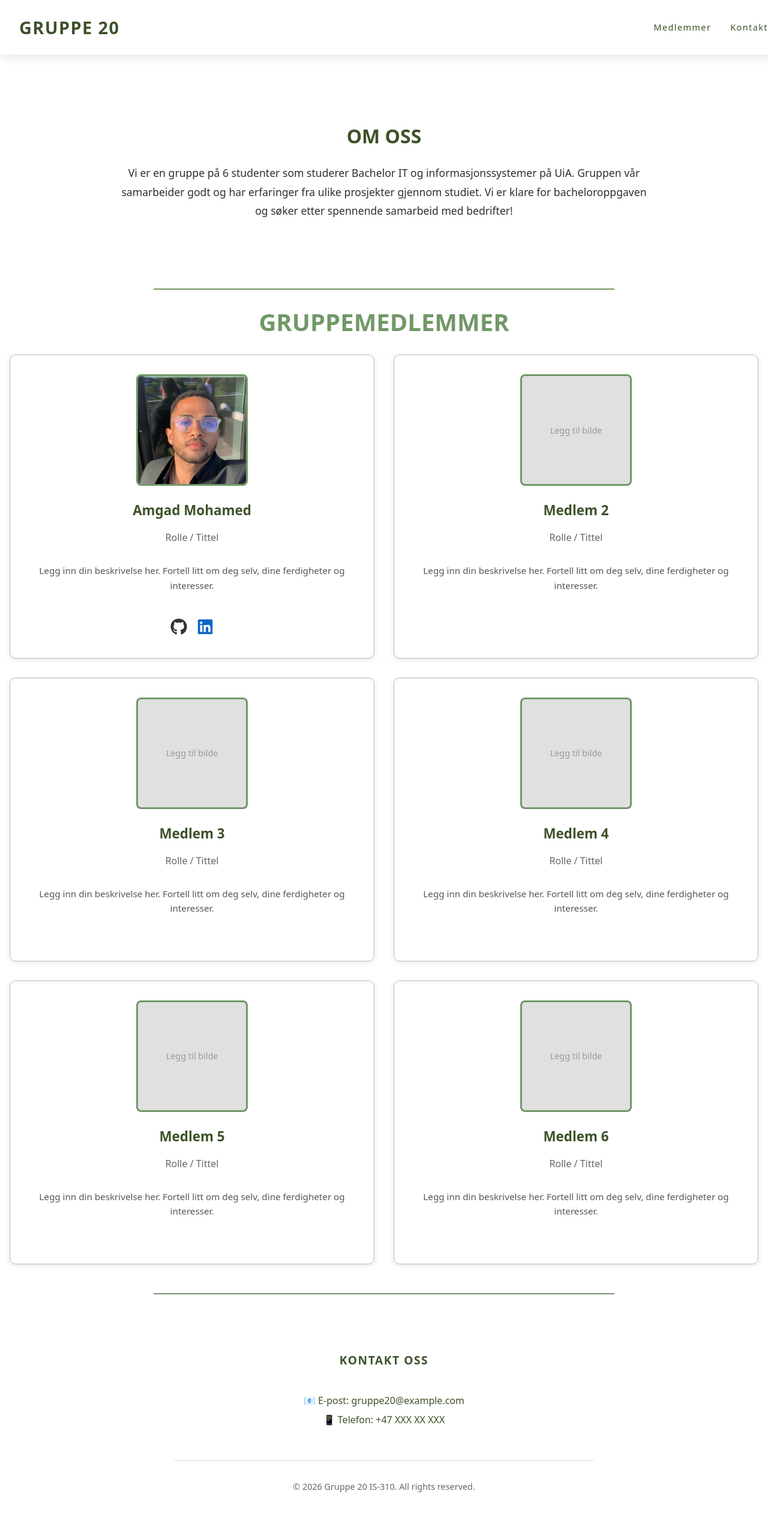
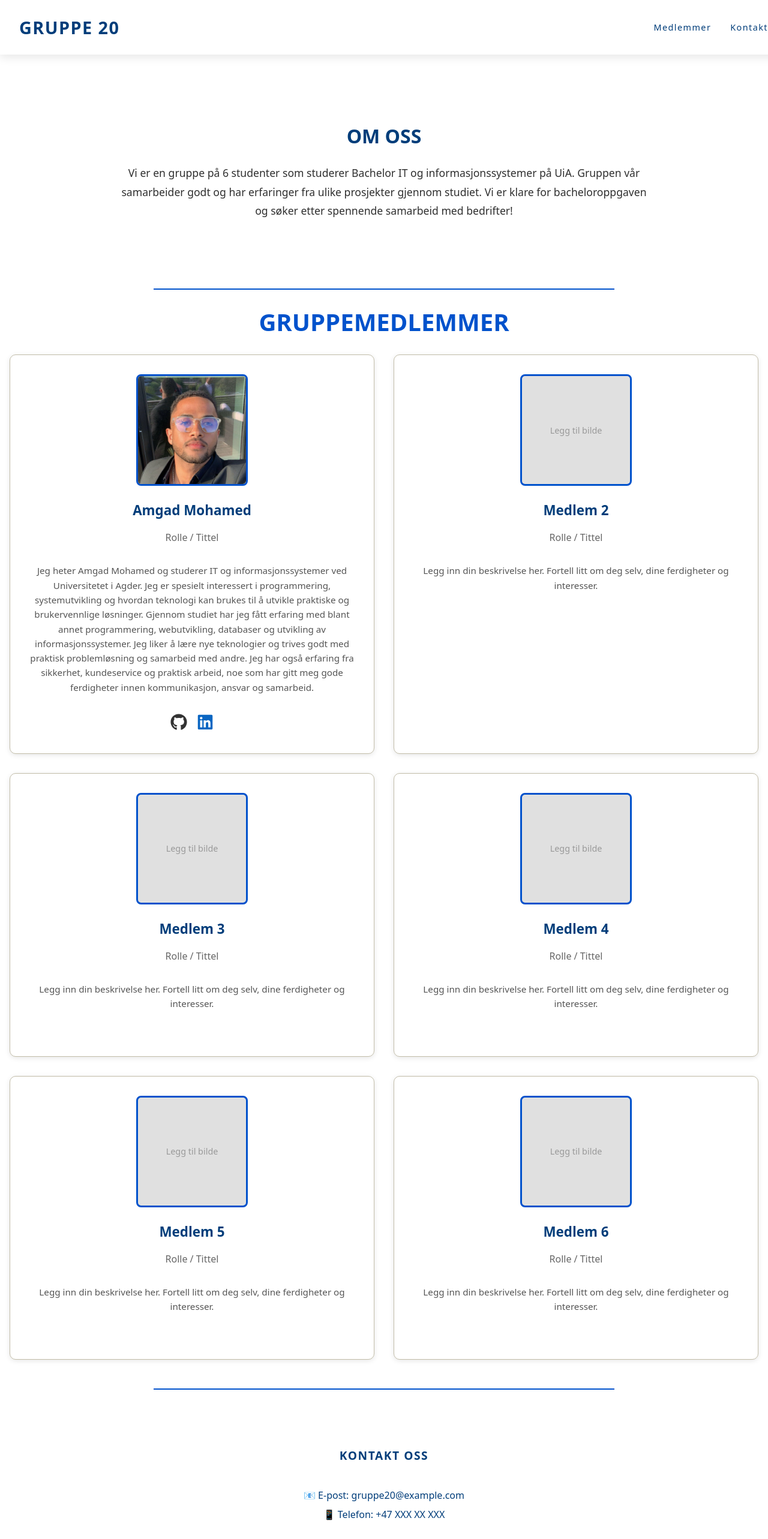
Before and after one commit to amged002/Gruppe20-IS-310, a React (Vite) app: page / in a window 1280 px wide. Shown: the top 2566 px of the page at 60% size. Before the commit the page ends 2536 px from the top, so only its background shows below. Built offline with nearby package versions, Linux system fonts and the light colour scheme.

Commit message:
la inn Amgad sin beskrivelse + endret farget

```diff
--- a/src/App.tsx
+++ b/src/App.tsx
@@ -13,7 +13,7 @@ export default function App() {
                     top: 0,
                     width: '100%',
                     background: '#ffffff',
-          color: '#3d5229',
+                    color: '#003d7a',
                     padding: '1.5rem 2rem',
                     textAlign: 'left',
                     fontSize: '1.8rem',
@@ -28,10 +28,10 @@ export default function App() {
             >
                 <span>GRUPPE 20</span>
                 <nav style={{ display: 'flex', gap: '2rem', fontSize: '0.9rem' }}>
-          <a href="#members" style={{ color: '#3d5229', textDecoration: 'none' }}>
+                    <a href="#members" style={{ color: '#003d7a', textDecoration: 'none' }}>
                         Medlemmer
                     </a>
-          <a href="#contact" style={{ color: '#3d5229', textDecoration: 'none' }}>
+                    <a href="#contact" style={{ color: '#003d7a', textDecoration: 'none' }}>
                         Kontakt oss
                     </a>
                 </nav>
@@ -53,7 +53,7 @@ export default function App() {
                         lineHeight: '1.8',
                     }}
                 >
-          <h2 style={{ color: '#3d5229', fontSize: '2rem', marginBottom: '1rem' }}>OM OSS</h2>
+                    <h2 style={{ color: '#003d7a', fontSize: '2rem', marginBottom: '1rem' }}>OM OSS</h2>
                     <p>
                         Vi er en gruppe på 6 studenter som studerer Bachelor IT og informasjonssystemer på UiA.
                         Gruppen vår samarbeider godt og har erfaringer fra ulike prosjekter gjennom studiet.
@@ -66,7 +66,7 @@ export default function App() {
                     style={{
                         width: '60%',
                         height: '2px',
-            backgroundColor: '#719867',
+                        backgroundColor: '#0052cc',
                         margin: '2rem auto',
                     }}
                 ></div>
@@ -77,7 +77,7 @@ export default function App() {
                         id="members"
                         style={{
                             textAlign: 'center',
-              color: '#719867ff',
+                            color: '#0052cc',
                             marginBottom: '2rem',
                             fontSize: '2.5rem',
                         }}
@@ -120,7 +120,7 @@ export default function App() {
                                             height: '180px',
                                             objectFit: 'cover',
                                             borderRadius: '8px',
-                      border: '3px solid #719867ff',
+                                            border: '3px solid #0052cc',
                                             marginBottom: '1rem',
                                         }}
                                     />
@@ -130,7 +130,7 @@ export default function App() {
                                             width: '180px',
                                             height: '180px',
                                             borderRadius: '8px',
-                      border: '3px solid #719867ff',
+                                            border: '3px solid #0052cc',
                                             marginBottom: '1rem',
                                             backgroundColor: '#e0e0e0',
                                             display: 'flex',
@@ -149,7 +149,7 @@ export default function App() {
                                     style={{
                                         fontSize: '1.4rem',
                                         margin: '0.5rem 0',
-                    color: '#3d5229',
+                                        color: '#003d7a',
                                     }}
                                 >
                                     {profile.name}
@@ -201,7 +201,7 @@ export default function App() {
                 style={{
                     width: '60%',
                     height: '2px',
-          backgroundColor: '#719867',
+                    backgroundColor: '#0052cc',
                     margin: '3rem auto',
                 }}
             ></div>
@@ -213,7 +213,7 @@ export default function App() {
                         style={{
                             fontSize: '1.2rem',
                             fontWeight: 'bold',
-              color: '#3d5229',
+                            color: '#003d7a',
                             marginBottom: '2rem',
                             textTransform: 'uppercase',
                             letterSpacing: '0.08em',
@@ -227,7 +227,7 @@ export default function App() {
                             display: 'flex',
                             flexDirection: 'column',
                             gap: '1rem',
-              color: '#3d5229',
+                            color: '#003d7a',
                             fontSize: '1rem',
                             marginBottom: '3rem',
                             textAlign: 'center',
--- a/src/utils/profiles.ts
+++ b/src/utils/profiles.ts
@@ -11,7 +11,13 @@ export const profiles: Profile[] = [
   {
     name: 'Amgad Mohamed',
     role: 'Rolle / Tittel',
-    description: 'Legg inn din beskrivelse her. Fortell litt om deg selv, dine ferdigheter og interesser.',
+    description: '\n' +
+        '\n' +
+        'Jeg heter Amgad Mohamed og studerer IT og informasjonssystemer ved Universitetet i Agder. Jeg er spesielt interessert i programmering, systemutvikling og hvordan teknologi kan brukes til å utvikle praktiske og brukervennlige løsninger.\n' +
+        '\n' +
+        'Gjennom studiet har jeg fått erfaring med blant annet programmering, webutvikling, databaser og utvikling av informasjonssystemer. Jeg liker å lære nye teknologier og trives godt med praktisk problemløsning og samarbeid med andre.\n' +
+        '\n' +
+        'Jeg har også erfaring fra sikkerhet, kundeservice og praktisk arbeid, noe som har gitt meg gode ferdigheter innen kommunikasjon, ansvar og samarbeid.\n',
     image: 'src/assets/images/Amged.jpeg',
     github: 'https://github.com/amged002',
     linkedin: 'https://www.linkedin.com/in/amgad-mohamed-59811525b/',
```
Lines whose indentation alone changed are shown as unchanged.
